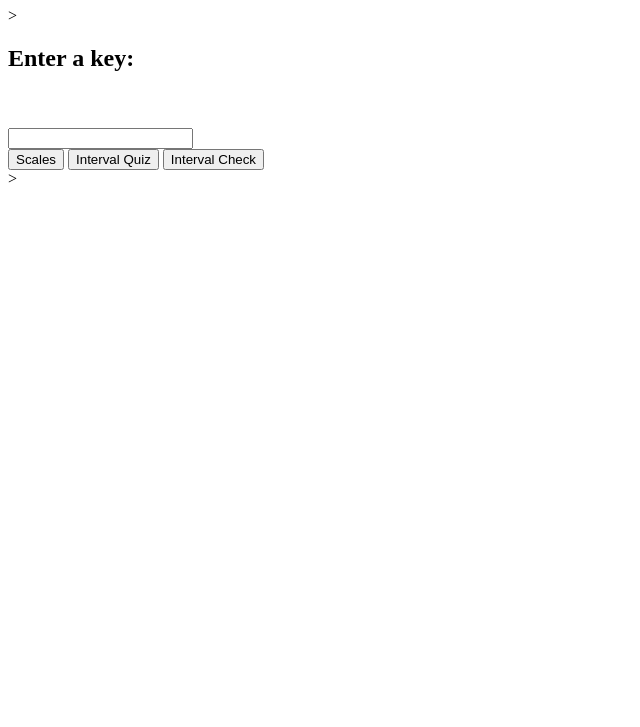
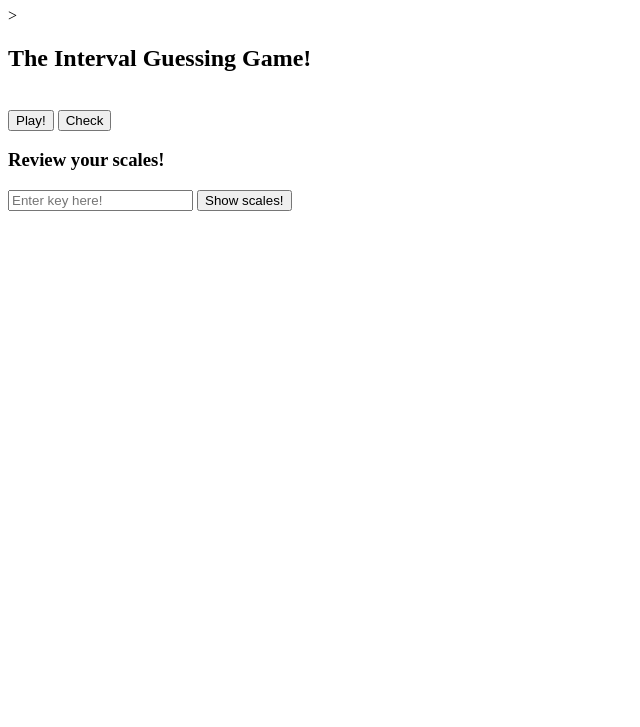
Before and after one commit to SaundersCox/MusicTheoryQuiz, a plain HTML site: page index.html in a window 1280 px wide. Shown: the part 73-800 px from the top of the page, without its empty margins (0-640 px from the left). Drawn offline with Linux system fonts and the light colour scheme.

Commit message:
working interval guessing game for major and minor keys, scales working

```diff
--- a/index.html
+++ b/index.html
@@ -7,21 +7,26 @@
 
 <body>
 
-<h1>Music Theory Quiz</h1>>
+<h1>Music Games</h1>>
 
 <form>
-    <h2><label h2 for="q" id="question">Enter a key:</label></h2>
+
+    <h2><label h2 for="q" id="question">The Interval Guessing Game!</label></h2>
+    <label for="q" id="answer"></label>
+
+    <label for="q" id="check"></label>
     <br>
-    <label for="q" id="answer"></label>
+
+    <button type="button" onclick="intervalQuestion()">Play!</button>
+    <button type="button" onclick="intervalCheck()">Check</button>
+
+    <h3>Review your scales!</h3>
+    <label for="q" id="scales"></label>
+    <input type="text" id="in" placeholder="Enter key here!" name="q">
+    <button type="button" for="q" onclick="scales()">Show scales!</button>
     <br>
-    <input type="text" id="in" name="q">
-    <br>
-    <button type="button" for="q" onclick="scales()">Scales</button>
-    <button type="button" onclick="intervalQuestion()">Interval Quiz</button>
-    <button type="button" onclick="intervalCheck()">Interval Check</button>
 
-</form>>
-
+</form>
 </body>
 
 </html>
--- a/index.js
+++ b/index.js
@@ -87,6 +87,13 @@ const getRandMajor = () => {
 }
 
 /**
+ * Assigns a random key to static currMinor
+ */
+const getRandMinor = () => {
+    this.currMinor = minorKeys[rand(majorKeys.length)];
+}
+
+/**
  * Generate a random non-trivial interval for the user to guess corresponding to a given key
  */
 const getRandInterval = () => {
@@ -98,15 +105,17 @@ const getRandInterval = () => {
  * Invoke to the user an interval question
  */
 function intervalQuestion() {
-    const major = Math.floor(Math.random() * 2);
-    randInterval = getRandInterval();
+    document.getElementById("check").innerHTML = '';
+    this.isMajor = Math.floor(Math.random() * 2);
+    this.randInterval = getRandInterval();
 
-    if (major) {
+    if (this.isMajor) {
         getRandMajor();
-        document.getElementById("answer").innerHTML = 'What is ' + randInterval + ' above ' + this.currMajor + '?' + '<br>' ;
+        document.getElementById("answer").innerHTML = 'What is ' + randInterval + ' above ' + this.currMajor + ' major?';
     }
     else {
-        document.getElementById("answer").innerHTML = 'unimplemented';
+        getRandMinor();
+        document.getElementById("answer").innerHTML = 'What is ' + randInterval + ' above ' + this.currMinor + ' minor?';
     }
 
 
@@ -116,7 +125,8 @@ function intervalQuestion() {
  * Check if the user input a correct answwer
  */
 function intervalCheck() {
-
+    document.getElementById("check").innerHTML = getMajorScale(currMajor)[(this.randInterval-1)%7];
+    // document.getElementById("check").innerHTML = this.randInterval%8;
 }
 
 /**
@@ -125,7 +135,7 @@ function intervalCheck() {
 function scales() {
     enteredKey = document.getElementById("in").value;
 
-    document.getElementById("answer").innerHTML =
+    document.getElementById("scales").innerHTML =
         'Major: ' + getMajorScale(enteredKey) + '<br>' +
         'Minor: ' + getMinorScale(enteredKey) + '<br>'
         ;
```
